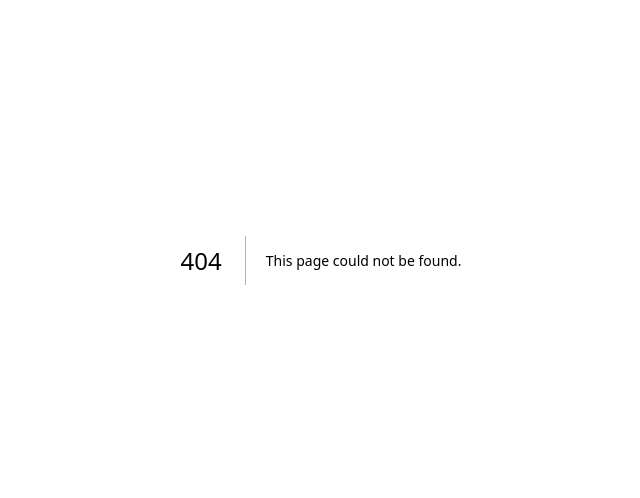
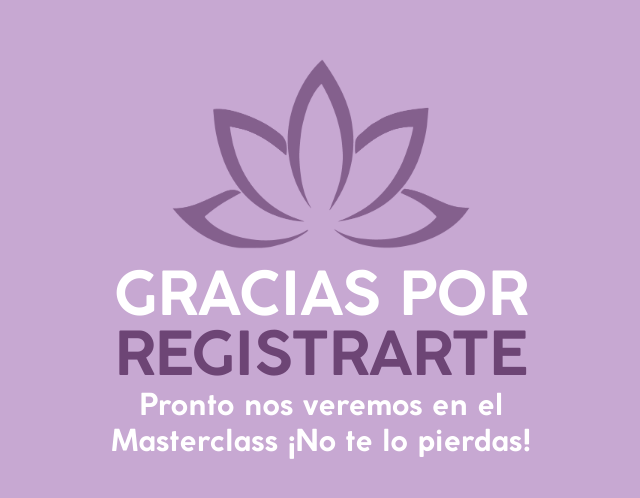
Before and after one commit to DiegoContrerasA/sadhana.essentials, a Next.js app: page /thank-you in a window 1280 px wide. Before the commit this address had no page. Shown: the part 140-638 px from the top of the page, without its empty margins (319-959 px from the left). Built offline with nearby package versions, Linux system fonts and the light colour scheme.

Commit message:
add thank you page

```diff
--- /dev/null
+++ b/src/app/thank-you/page.js
@@ -0,0 +1,18 @@
+const ThankYou = () => {
+  return (
+    <main className='flex flex-col w-screen h-screen justify-center items-center p-10 bg-primary'>
+      <div className='flex flex-col items-center text-center'>
+        <img
+          src='/images/flower.png'
+          alt='flower'
+          className='mb-5 w-[250px] sm:w-[300px]'
+        />
+        <h1 className='text-2xl font-bold sm:text-6xl text-white'>GRACIAS POR</h1>
+        <h2 className='text-2xl font-bold sm:text-6xl text-primaryText'>REGISTRARTE</h2>
+        <p className='text-xl font-bold max-w-md sm:text-3xl text-white'>Pronto nos veremos en el Masterclass ¡No te lo pierdas!</p>
+      </div>
+    </main>
+  )
+}
+
+export default ThankYou
```
Also changed, not shown: public/images/flower.png (added).
